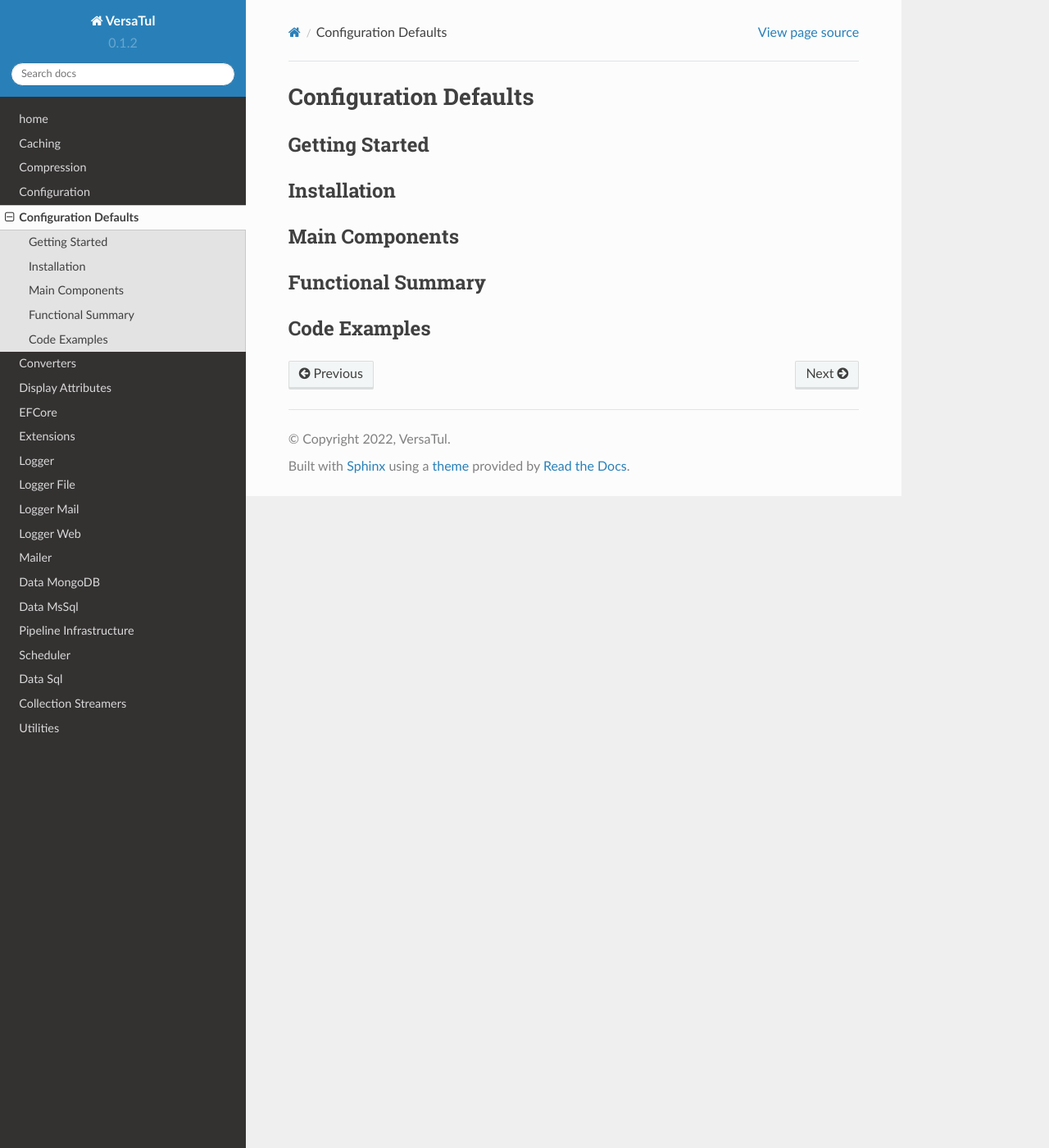
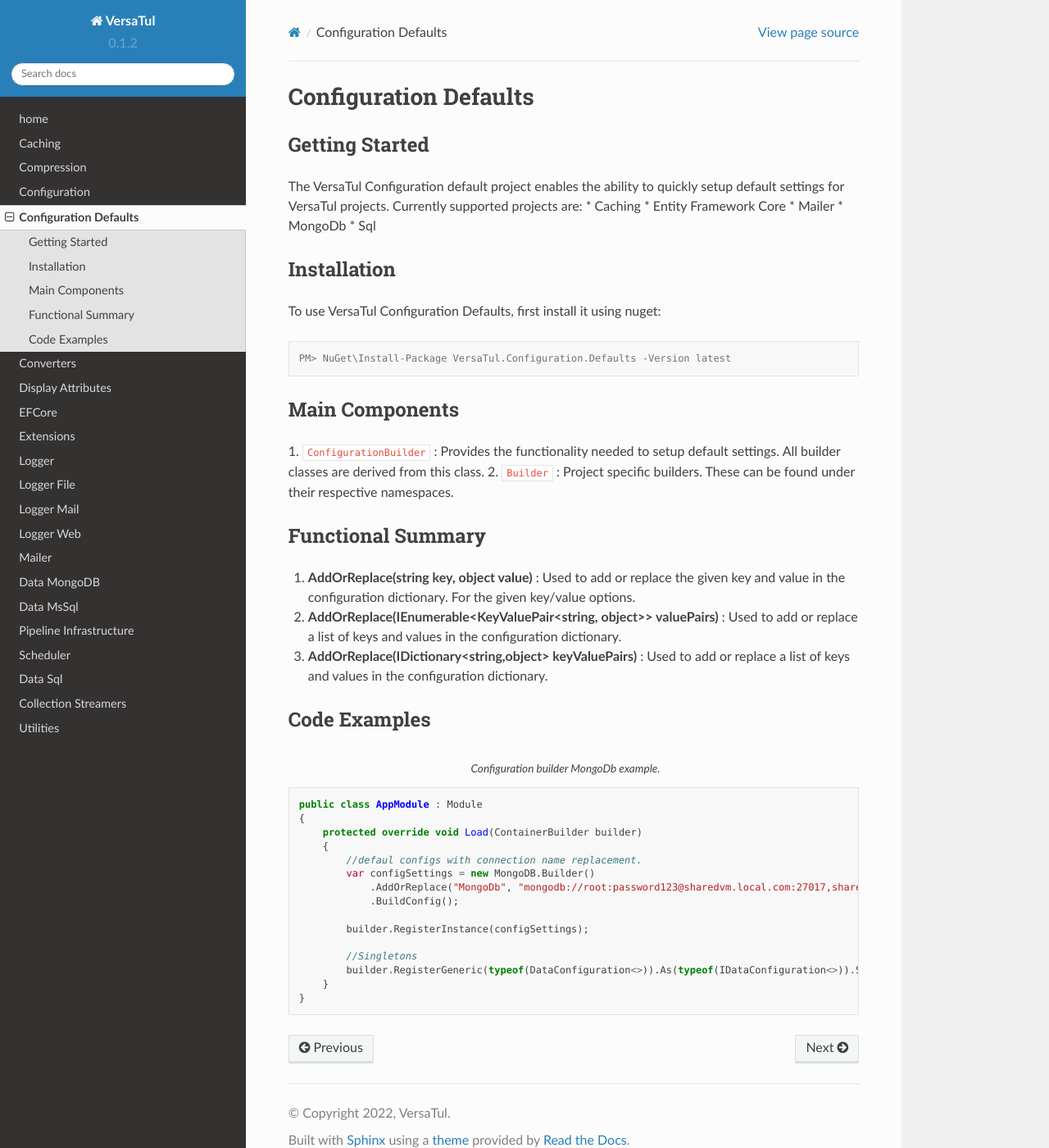
Before and after one commit to BjornWilliams/DocsVersaTul, a Sphinx documentation site: the page built from docs/source/configuration-defaults.rst, in a window 1280 px wide and 1400 px high. Shown: the whole window at 82% size. Built offline with Sphinx 7.4.7 and the Read the Docs theme 2.0.0, drawn with Linux system fonts in a browser that asks for light colours.

Commit message:
Update configuration-defaults.rst
Added documentation for configuration defaults

```diff
--- a/docs/source/configuration-defaults.rst
+++ b/docs/source/configuration-defaults.rst
@@ -3,15 +3,55 @@
 
 Getting Started
 ----------------
+The VersaTul Configuration default project enables the ability to quickly setup default settings for VersaTul
+projects. Currently supported projects are:
+* Caching
+* Entity Framework Core
+* Mailer
+* MongoDb
+* Sql
 
 Installation
 ------------
 
+To use VersaTul Configuration Defaults, first install it using nuget:
+
+.. code-block:: console
+
+    PM> NuGet\Install-Package VersaTul.Configuration.Defaults -Version latest
+
+
+
 Main Components
 ----------------
+1. ``ConfigurationBuilder`` : Provides the functionality needed to setup default settings. All builder classes are
+derived from this class.
+2. ``Builder`` : Project specific builders. These can be found under their respective namespaces.
 
 Functional Summary
 ------------------
+1. **AddOrReplace(string key, object value)** : Used to add or replace the given key and value in the configuration dictionary. For the given key/value options.
+2. **AddOrReplace(IEnumerable<KeyValuePair<string, object>> valuePairs)** : Used to add or replace a list of keys and values in the configuration dictionary.
+3. **AddOrReplace(IDictionary<string,object> keyValuePairs)** : Used to add or replace a list of keys and values in the configuration dictionary.
 
 Code Examples
 --------------
+
+.. code-block:: c#
+    :caption: Configuration builder MongoDb example.
+
+    public class AppModule : Module
+    {
+        protected override void Load(ContainerBuilder builder)
+        {
+            //defaul configs with connection name replacement.
+            var configSettings = new MongoDB.Builder()
+                .AddOrReplace("MongoDb", "mongodb://root:password123@sharedvm.local.com:27017,sharedvm.local.com:27018,sharedvm.local.com:27019/DemoDB?replicaSet=replicaset")
+                .BuildConfig();
+
+            builder.RegisterInstance(configSettings);
+
+            //Singletons
+            builder.RegisterGeneric(typeof(DataConfiguration<>)).As(typeof(IDataConfiguration<>)).SingleInstance();
+        }
+    }
```
